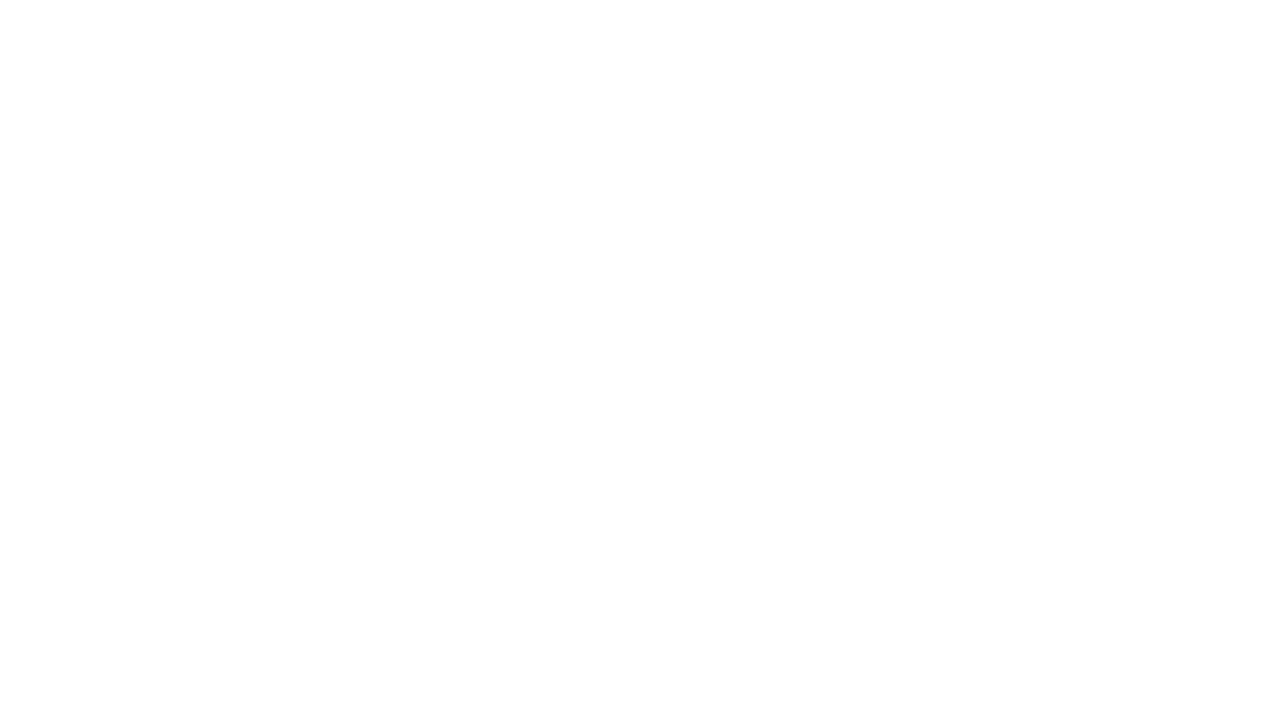
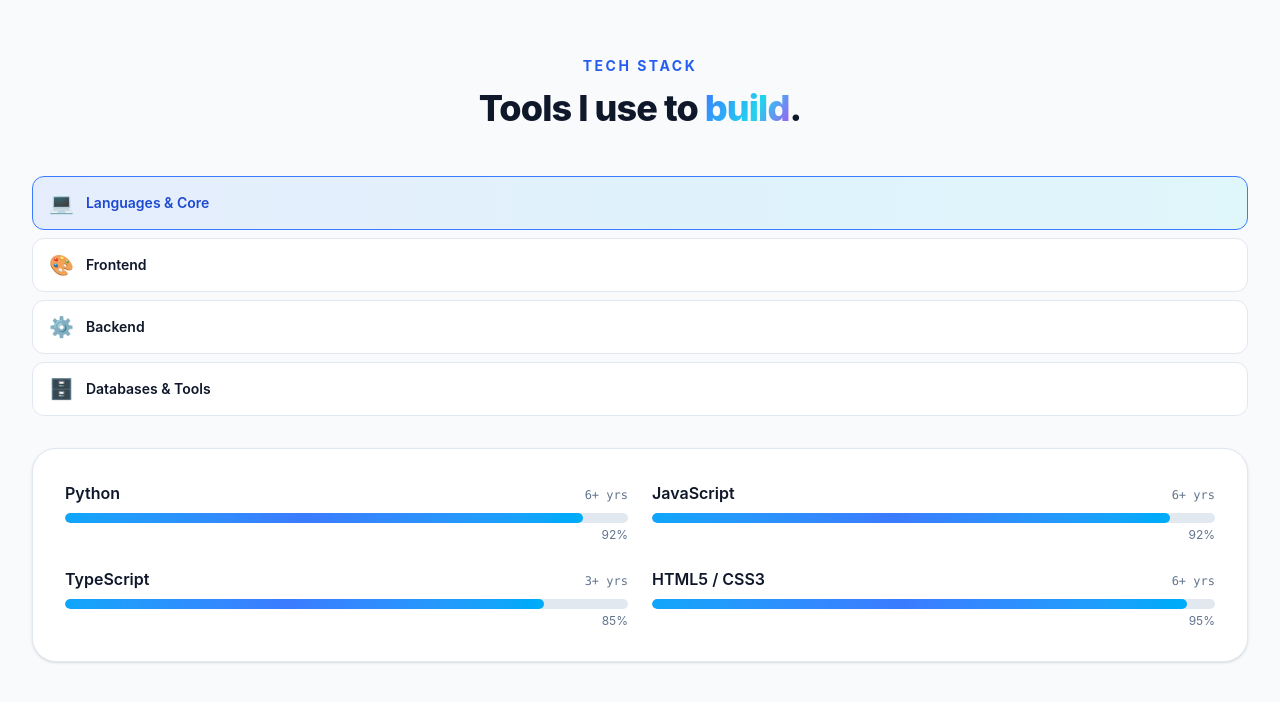
Before and after one commit to KaranjaK/Portfolio, a React (Vite) app: page / in a window 1280 px wide. Shown: the part 2014-2716 px from the top of the page. Before the commit the page ends 1958 px from the top, so only its background shows below. Built offline with nearby package versions, Linux system fonts and the light colour scheme.

Commit message:
It will create the skills section

```diff
--- a/src/App.tsx
+++ b/src/App.tsx
@@ -1,6 +1,7 @@
 import { Navbar } from "./components/Navbar";
 import { Hero } from "./components/Hero";
 import { About } from "./components/About";
+import { Skills } from "./components/Skills";
 import { useReveal, useScrollSpy } from "./hooks/useReveal";
 
 const SECTION_IDS = [
@@ -25,6 +26,7 @@
       <main id="main">
         <Hero />
         <About />
+        <Skills />
       </main>
     </>
   );
--- /dev/null
+++ b/src/components/Skills.tsx
@@ -0,0 +1,131 @@
+import { useEffect, useRef, useState } from "react";
+import { skills } from "../data/portfolio";
+
+export function Skills() {
+  const [active, setActive] = useState(0);
+  const [animated, setAnimated] = useState(false);
+  const ref = useRef<HTMLDivElement | null>(null);
+
+  useEffect(() => {
+    const el = ref.current;
+    if (!el) return;
+    const io = new IntersectionObserver(
+      ([entry]) => {
+        if (entry.isIntersecting) {
+          setAnimated(true);
+          io.disconnect();
+        }
+      },
+      { threshold: 0.2 },
+    );
+    io.observe(el);
+    return () => io.disconnect();
+  }, []);
+
+  const group = skills[active];
+
+  return (
+    <section
+      id="skills"
+      className="relative py-20 sm:py-28 scroll-mt-20 bg-slate-50 dark:bg-slate-950/40"
+      aria-labelledby="skills-heading"
+    >
+      <div className="mx-auto max-w-7xl px-4 sm:px-6 lg:px-8">
+        <div className="reveal mx-auto max-w-2xl text-center">
+          <p className="text-sm font-bold uppercase tracking-[0.18em] text-brand-600 dark:text-brand-400">
+            Tech Stack
+          </p>
+          <h2
+            id="skills-heading"
+            className="mt-3 text-3xl sm:text-4xl font-extrabold tracking-tight"
+          >
+            Tools I use to <span className="text-gradient">build</span>.
+          </h2>
+        </div>
+
+        <div
+          ref={ref}
+          className="reveal mt-12 grid gap-8 lg:grid-cols-[260px,1fr]"
+        >
+          {/* Tabs */}
+          <div
+            role="tablist"
+            aria-label="Skill categories"
+            className="flex lg:flex-col gap-2 overflow-x-auto lg:overflow-visible -mx-4 px-4 lg:m-0 lg:p-0 snap-x"
+          >
+            {skills.map((g, i) => (
+              <button
+                key={g.category}
+                role="tab"
+                id={`skill-tab-${i}`}
+                aria-selected={active === i}
+                aria-controls={`skill-panel-${i}`}
+                tabIndex={active === i ? 0 : -1}
+                onClick={() => setActive(i)}
+                onKeyDown={(e) => {
+                  if (e.key === "ArrowDown" || e.key === "ArrowRight")
+                    setActive((a) => (a + 1) % skills.length);
+                  if (e.key === "ArrowUp" || e.key === "ArrowLeft")
+                    setActive((a) => (a - 1 + skills.length) % skills.length);
+                }}
+                className={`shrink-0 snap-start flex items-center gap-3 rounded-xl border px-4 py-3 text-left font-semibold transition ${
+                  active === i
+                    ? "border-brand-500 bg-linear-to-r from-brand-500/10 to-cyan-400/10 text-brand-700 dark:text-brand-300"
+                    : "border-slate-200 dark:border-slate-800 bg-white dark:bg-slate-900/50 hover:border-brand-400"
+                }`}
+              >
+                <span aria-hidden className="text-xl">
+                  {g.icon}
+                </span>
+                <span className="text-sm whitespace-nowrap">{g.category}</span>
+              </button>
+            ))}
+          </div>
+
+          {/* Panel */}
+          <div
+            role="tabpanel"
+            id={`skill-panel-${active}`}
+            aria-labelledby={`skill-tab-${active}`}
+            className="rounded-3xl border border-slate-200 dark:border-slate-800 bg-white dark:bg-slate-900/60 p-6 sm:p-8 shadow-sm"
+          >
+            <div className="grid gap-6 sm:grid-cols-2">
+              {group.items.map((item) => (
+                <div key={item.name}>
+                  <div className="flex items-baseline justify-between mb-2">
+                    <h3 className="font-semibold">{item.name}</h3>
+                    <span className="text-xs font-mono text-slate-500 dark:text-slate-400">
+                      {item.years}
+                    </span>
+                  </div>
+                  <div
+                    className="relative h-2.5 rounded-full bg-slate-200 dark:bg-slate-800 overflow-hidden"
+                    role="progressbar"
+                    aria-valuenow={item.level}
+                    aria-valuemin={0}
+                    aria-valuemax={100}
+                    aria-label={`${item.name} proficiency`}
+                  >
+                    <div
+                      className="h-full rounded-full bg-linear-to-r from-brand-500 via-cyan-400 to-brand-500 transition-[width] duration-1000 ease-out"
+                      style={{
+                        width: animated ? `${item.level}%` : "0%",
+                        backgroundSize: "200% 100%",
+                        animation: animated
+                          ? "shimmer 2.5s linear infinite"
+                          : undefined,
+                      }}
+                    />
+                  </div>
+                  <p className="mt-1 text-xs text-slate-500 dark:text-slate-400 text-right">
+                    {item.level}%
+                  </p>
+                </div>
+              ))}
+            </div>
+          </div>
+        </div>
+      </div>
+    </section>
+  );
+}
```
